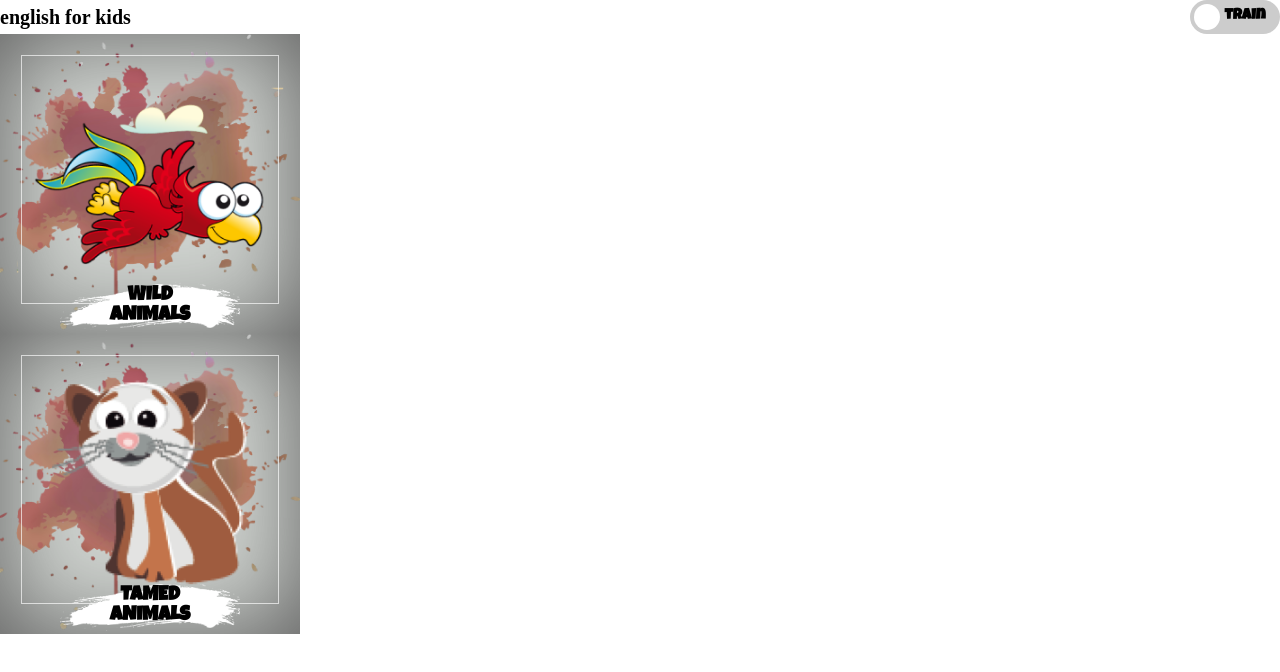
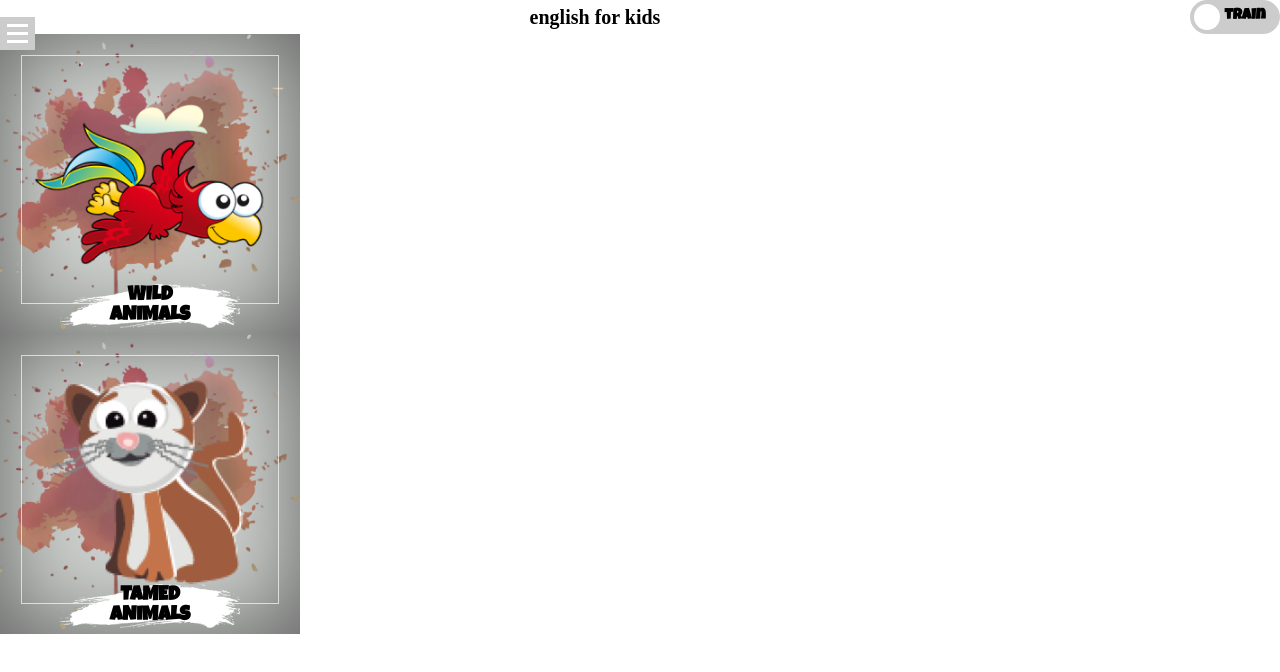
Before and after one commit to little-plumelet/RSschool_english-for-kids-2021, a website built with webpack: page english-for-kids-base/index.html in a window 1280 px wide. Built offline with nearby package versions, Linux system fonts and the light colour scheme.

Commit message:
feat: add burger-menu-button

```diff
--- a/english-for-kids-base/src/header/class_header.ts
+++ b/english-for-kids-base/src/header/class_header.ts
@@ -1,3 +1,4 @@
+import BurgerMenuButton from '../shared/shared_classes/class_burger_menu_button';
 import CheckboxButton from '../shared/shared_classes/class_checkbox_button';
 import createDomElement from '../shared/shared_functions/create-dom-element';
 
@@ -29,7 +30,7 @@ export default class Header {
 
   headerWrapper: HTMLElement;
 
-  // burgerMenu: ;
+  burgerMenuButton: BurgerMenuButton;
 
   title: HTMLElement;
 
@@ -39,9 +40,11 @@ export default class Header {
     this.header = createDomElement(defaultHeaderParams.header);
     this.headerWrapper = createDomElement(defaultHeaderParams.wrapper);
     this.title = createDomElement(defaultHeaderParams.title);
+    this.burgerMenuButton = new BurgerMenuButton();
     this.switchButton = new CheckboxButton();
 
     this.header.appendChild(this.headerWrapper);
+    this.headerWrapper.appendChild(this.burgerMenuButton.container);
     this.headerWrapper.appendChild(this.title);
     this.headerWrapper.appendChild(this.switchButton.switchLabel);
   }
--- /dev/null
+++ b/english-for-kids-base/src/sass-components/burger-menu-button.scss
@@ -0,0 +1,50 @@
+// https://codepen.io/clever/pen/LNdbQm
+.burger-menu-input {
+    display: none;
+  }
+
+.burger-menu-label {
+    color: #fff;
+    background-color: #ccc;
+    padding: 7px;
+    position: fixed;
+
+    cursor: pointer;
+    transition: left .23s;
+    z-index: 3;
+    width: 35px;
+    transform: translateZ(0);
+    backface-visibility: hidden;
+  }
+  .burger-menu-label span {
+    display: block;
+    height: 3px;
+    background-color: #fff;
+    margin: 5px 0 0;
+    transition: all .1s linear .23s;
+    position: relative;
+  }
+  .burger-menu-label span.first {
+    margin-top: 0;
+  }
+
+  .burger-menu-input:checked ~ .hidden-menu {
+    left: 0;
+    padding-top: 80px;
+  }
+  .burger-menu-input:checked ~ .burger-menu-label span.first {
+    transform: rotate(45deg);
+    top: 8px;
+
+  }
+  .burger-menu-input:checked ~ .burger-menu-label span.second {
+    opacity: 0;
+  }
+  .burger-menu-input:checked ~ .burger-menu-label span.third {
+    transform: rotate(-45deg);
+    top: -8px;
+  }
+
+  .activated {
+    text-decoration: underline;
+  }
--- /dev/null
+++ b/english-for-kids-base/src/shared/shared_classes/class_burger_menu_button.ts
@@ -0,0 +1,63 @@
+import createDomElement from '../shared_functions/create-dom-element';
+
+const defaultBurgerMFenuButtonParams = {
+  container: {
+    tegName: 'div',
+    classNames: ['burger-menu-container'],
+    attributes: [[]],
+  },
+  input: {
+    tegName: 'input',
+    classNames: ['burger-menu-input'],
+    attributes: [['type', 'checkbox'], ['id', 'burger-menu']],
+  },
+  label: {
+    tegName: 'label',
+    classNames: ['burger-menu-label'],
+    attributes: [['for', 'burger-menu']],
+  },
+  spanFirst: {
+    tegName: 'span',
+    classNames: ['first'],
+    attributes: [[]],
+  },
+  spanSecond: {
+    tegName: 'span',
+    classNames: ['second'],
+    attributes: [[]],
+  },
+  spanThird: {
+    tegName: 'span',
+    classNames: ['third'],
+    attributes: [[]],
+  },
+};
+
+export default class BurgerMenuButton {
+  container: HTMLElement;
+
+  input: HTMLElement;
+
+  label: HTMLElement;
+
+  spanFirst: HTMLElement;
+
+  spanSecond: HTMLElement;
+
+  spanThird: HTMLElement;
+
+  constructor() {
+    this.container = createDomElement(defaultBurgerMFenuButtonParams.container);
+    this.label = createDomElement(defaultBurgerMFenuButtonParams.label);
+    this.input = createDomElement(defaultBurgerMFenuButtonParams.input);
+    this.spanFirst = createDomElement(defaultBurgerMFenuButtonParams.spanFirst);
+    this.spanSecond = createDomElement(defaultBurgerMFenuButtonParams.spanSecond);
+    this.spanThird = createDomElement(defaultBurgerMFenuButtonParams.spanThird);
+
+    this.container.appendChild(this.input);
+    this.container.appendChild(this.label);
+    this.label.appendChild(this.spanFirst);
+    this.label.appendChild(this.spanSecond);
+    this.label.appendChild(this.spanThird);
+  }
+}
--- a/english-for-kids-base/src/styles.scss
+++ b/english-for-kids-base/src/styles.scss
@@ -1,6 +1,7 @@
 @import './sass-components/main.scss';
 @import './sass-components/constants.scss';
 @import './sass-components/header.scss';
+@import './sass-components/burger-menu-button.scss';
 @import './sass-components/card.scss';
 @import './sass-components/category-card.scss';
 @import './sass-components/set-of-cards.scss';
```
